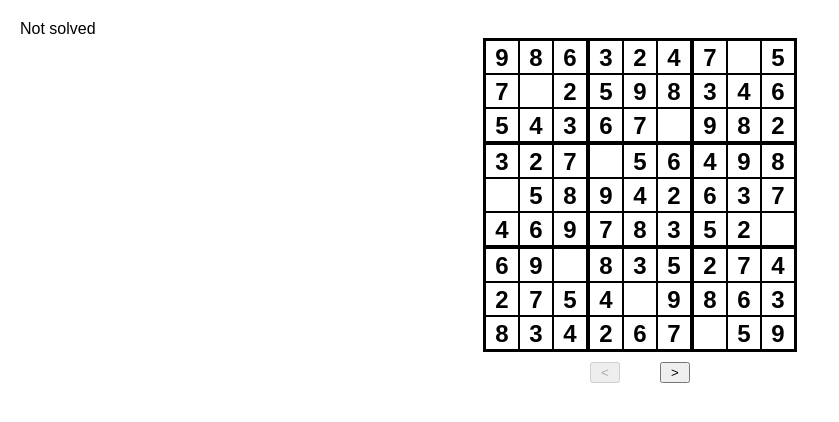
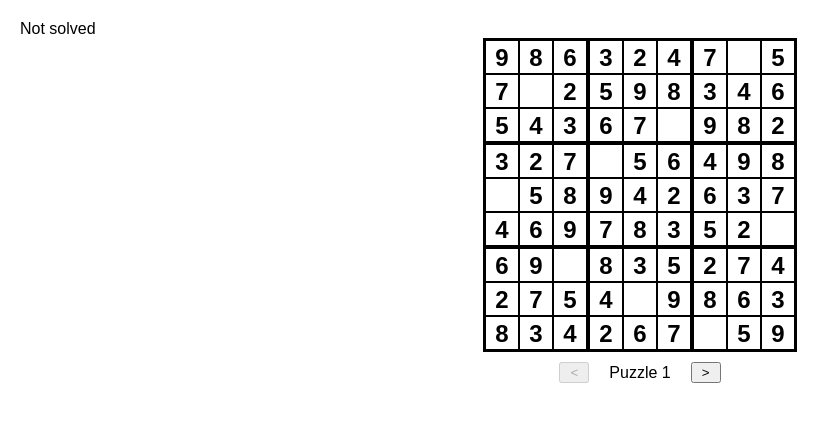
Before and after one commit to terrysmalone/sudoku-solver, a React (Create React App) app: page / in a window 1280 px wide. Shown: the top 422 px of the page, without its empty margins (0-839 px from the left). Built offline with nearby package versions, Linux system fonts and the light colour scheme.

Commit message:
Add current puzzle label

```diff
--- a/src/components/Game.tsx
+++ b/src/components/Game.tsx
@@ -48,6 +48,7 @@ export function Game() {
         >
           {"<"}
         </button>
+        <label>Puzzle {currentPuzzle + 1}</label>
         <button
           onClick={() => setCurrentPuzzle(currentPuzzle + 1)}
           className="button"
```
